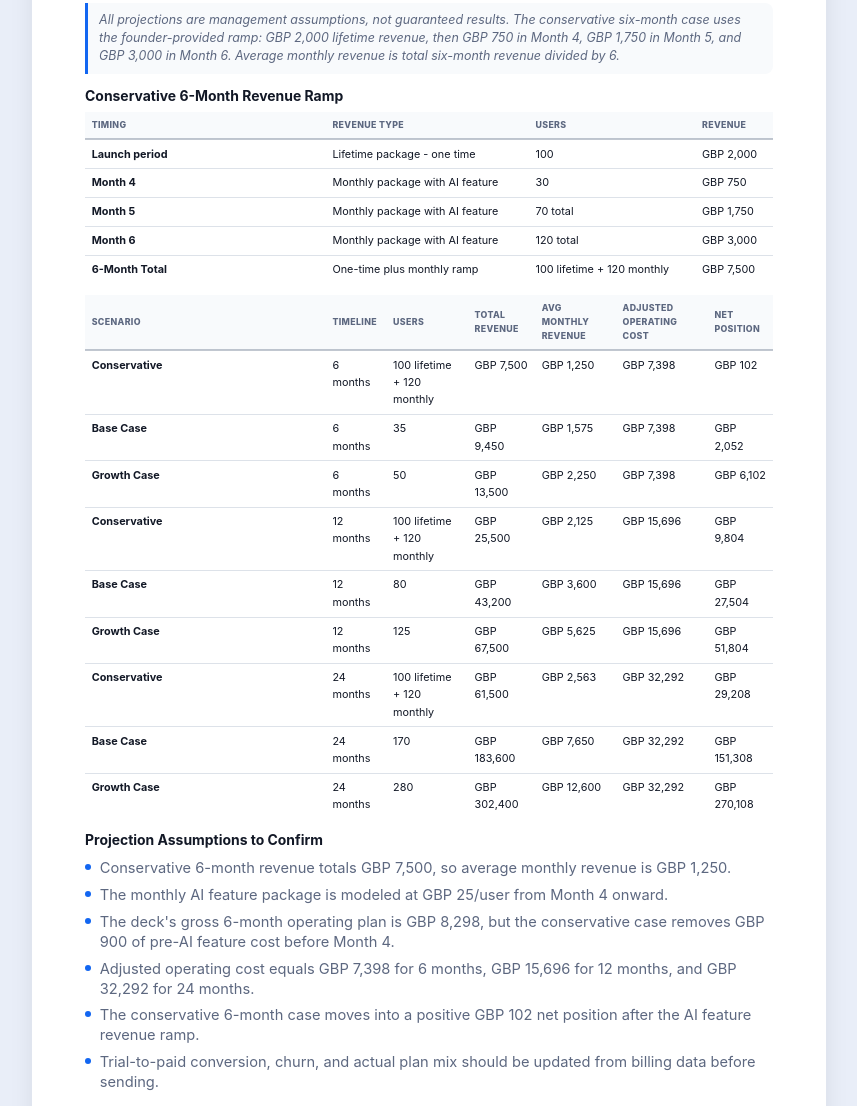
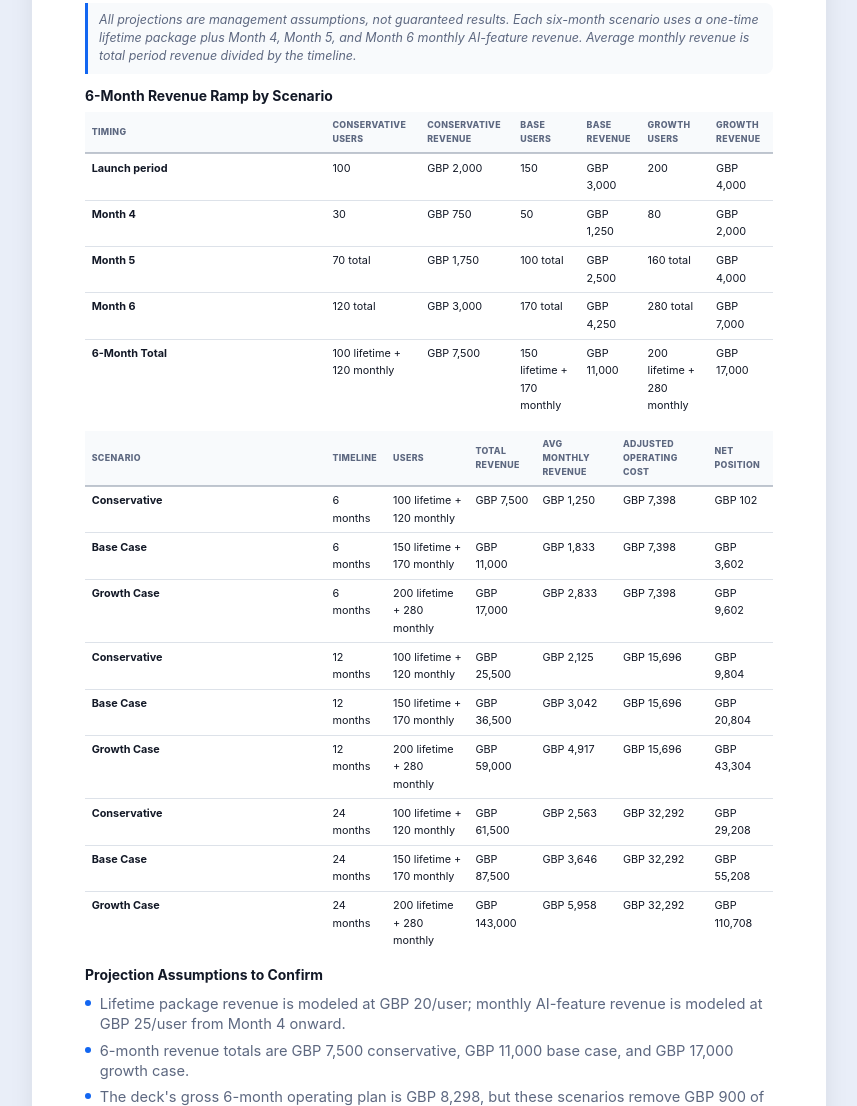
Before and after one commit to muhammadsalauddin/ai-powered-email-marketing, a plain HTML site: page investor.html in a window 1280 px wide. Shown: the part 8438-9544 px from the top of the page, without its empty margins (211-1068 px from the left). Drawn offline with Linux system fonts and the light colour scheme.

Commit message:
Update financial projections scenarios

```diff
--- a/investor.html
+++ b/investor.html
@@ -548,51 +548,69 @@
 
         <div class="section-block">
           <p class="tbd-note">
-            All projections are management assumptions, not guaranteed results. The conservative six-month case uses the founder-provided ramp: GBP 2,000 lifetime revenue, then GBP 750 in Month 4, GBP 1,750 in Month 5, and GBP 3,000 in Month 6. Average monthly revenue is total six-month revenue divided by 6.
+            All projections are management assumptions, not guaranteed results. Each six-month scenario uses a one-time lifetime package plus Month 4, Month 5, and Month 6 monthly AI-feature revenue. Average monthly revenue is total period revenue divided by the timeline.
           </p>
         </div>
 
         <div class="section-block">
-          <h3>Conservative 6-Month Revenue Ramp</h3>
+          <h3>6-Month Revenue Ramp by Scenario</h3>
           <table class="info-table">
             <thead>
               <tr>
                 <th>Timing</th>
-                <th>Revenue Type</th>
-                <th>Users</th>
-                <th>Revenue</th>
+                <th>Conservative Users</th>
+                <th>Conservative Revenue</th>
+                <th>Base Users</th>
+                <th>Base Revenue</th>
+                <th>Growth Users</th>
+                <th>Growth Revenue</th>
               </tr>
             </thead>
             <tbody>
               <tr>
                 <th>Launch period</th>
-                <td>Lifetime package - one time</td>
                 <td>100</td>
+                <td>GBP 2,000</td>
+                <td>150</td>
+                <td>GBP 3,000</td>
+                <td>200</td>
+                <td>GBP 4,000</td>
+              </tr>
+              <tr>
+                <th>Month 4</th>
+                <td>30</td>
+                <td>GBP 750</td>
+                <td>50</td>
+                <td>GBP 1,250</td>
+                <td>80</td>
                 <td>GBP 2,000</td>
               </tr>
               <tr>
-                <th>Month 4</th>
-                <td>Monthly package with AI feature</td>
-                <td>30</td>
-                <td>GBP 750</td>
-              </tr>
-              <tr>
                 <th>Month 5</th>
-                <td>Monthly package with AI feature</td>
                 <td>70 total</td>
                 <td>GBP 1,750</td>
+                <td>100 total</td>
+                <td>GBP 2,500</td>
+                <td>160 total</td>
+                <td>GBP 4,000</td>
               </tr>
               <tr>
                 <th>Month 6</th>
-                <td>Monthly package with AI feature</td>
                 <td>120 total</td>
                 <td>GBP 3,000</td>
+                <td>170 total</td>
+                <td>GBP 4,250</td>
+                <td>280 total</td>
+                <td>GBP 7,000</td>
               </tr>
               <tr>
                 <th>6-Month Total</th>
-                <td>One-time plus monthly ramp</td>
                 <td>100 lifetime + 120 monthly</td>
                 <td>GBP 7,500</td>
+                <td>150 lifetime + 170 monthly</td>
+                <td>GBP 11,000</td>
+                <td>200 lifetime + 280 monthly</td>
+                <td>GBP 17,000</td>
               </tr>
             </tbody>
           </table>
@@ -623,20 +641,20 @@
             <tr>
               <th>Base Case</th>
               <td>6 months</td>
-              <td>35</td>
-              <td>GBP 9,450</td>
-              <td>GBP 1,575</td>
+              <td>150 lifetime + 170 monthly</td>
+              <td>GBP 11,000</td>
+              <td>GBP 1,833</td>
               <td>GBP 7,398</td>
-              <td>GBP 2,052</td>
+              <td>GBP 3,602</td>
             </tr>
             <tr>
               <th>Growth Case</th>
               <td>6 months</td>
-              <td>50</td>
-              <td>GBP 13,500</td>
-              <td>GBP 2,250</td>
+              <td>200 lifetime + 280 monthly</td>
+              <td>GBP 17,000</td>
+              <td>GBP 2,833</td>
               <td>GBP 7,398</td>
-              <td>GBP 6,102</td>
+              <td>GBP 9,602</td>
             </tr>
             <tr>
               <th>Conservative</th>
@@ -650,20 +668,20 @@
             <tr>
               <th>Base Case</th>
               <td>12 months</td>
-              <td>80</td>
-              <td>GBP 43,200</td>
-              <td>GBP 3,600</td>
+              <td>150 lifetime + 170 monthly</td>
+              <td>GBP 36,500</td>
+              <td>GBP 3,042</td>
               <td>GBP 15,696</td>
-              <td>GBP 27,504</td>
+              <td>GBP 20,804</td>
             </tr>
             <tr>
               <th>Growth Case</th>
               <td>12 months</td>
-              <td>125</td>
-              <td>GBP 67,500</td>
-              <td>GBP 5,625</td>
+              <td>200 lifetime + 280 monthly</td>
+              <td>GBP 59,000</td>
+              <td>GBP 4,917</td>
               <td>GBP 15,696</td>
-              <td>GBP 51,804</td>
+              <td>GBP 43,304</td>
             </tr>
             <tr>
               <th>Conservative</th>
@@ -677,20 +695,20 @@
             <tr>
               <th>Base Case</th>
               <td>24 months</td>
-              <td>170</td>
-              <td>GBP 183,600</td>
-              <td>GBP 7,650</td>
+              <td>150 lifetime + 170 monthly</td>
+              <td>GBP 87,500</td>
+              <td>GBP 3,646</td>
               <td>GBP 32,292</td>
-              <td>GBP 151,308</td>
+              <td>GBP 55,208</td>
             </tr>
             <tr>
               <th>Growth Case</th>
               <td>24 months</td>
-              <td>280</td>
-              <td>GBP 302,400</td>
-              <td>GBP 12,600</td>
+              <td>200 lifetime + 280 monthly</td>
+              <td>GBP 143,000</td>
+              <td>GBP 5,958</td>
               <td>GBP 32,292</td>
-              <td>GBP 270,108</td>
+              <td>GBP 110,708</td>
             </tr>
           </tbody>
         </table>
@@ -698,11 +716,11 @@
         <div class="section-block">
           <h3>Projection Assumptions to Confirm</h3>
           <ul class="feature-list">
-            <li>Conservative 6-month revenue totals GBP 7,500, so average monthly revenue is GBP 1,250.</li>
-            <li>The monthly AI feature package is modeled at GBP 25/user from Month 4 onward.</li>
-            <li>The deck's gross 6-month operating plan is GBP 8,298, but the conservative case removes GBP 900 of pre-AI feature cost before Month 4.</li>
+            <li>Lifetime package revenue is modeled at GBP 20/user; monthly AI-feature revenue is modeled at GBP 25/user from Month 4 onward.</li>
+            <li>6-month revenue totals are GBP 7,500 conservative, GBP 11,000 base case, and GBP 17,000 growth case.</li>
+            <li>The deck's gross 6-month operating plan is GBP 8,298, but these scenarios remove GBP 900 of pre-AI feature cost before Month 4.</li>
             <li>Adjusted operating cost equals GBP 7,398 for 6 months, GBP 15,696 for 12 months, and GBP 32,292 for 24 months.</li>
-            <li>The conservative 6-month case moves into a positive GBP 102 net position after the AI feature revenue ramp.</li>
+            <li>All three 6-month scenarios show a positive net position after the AI-feature revenue ramp.</li>
             <li>Trial-to-paid conversion, churn, and actual plan mix should be updated from billing data before sending.</li>
           </ul>
         </div>
```
Also changed, not shown: 1 other file.
